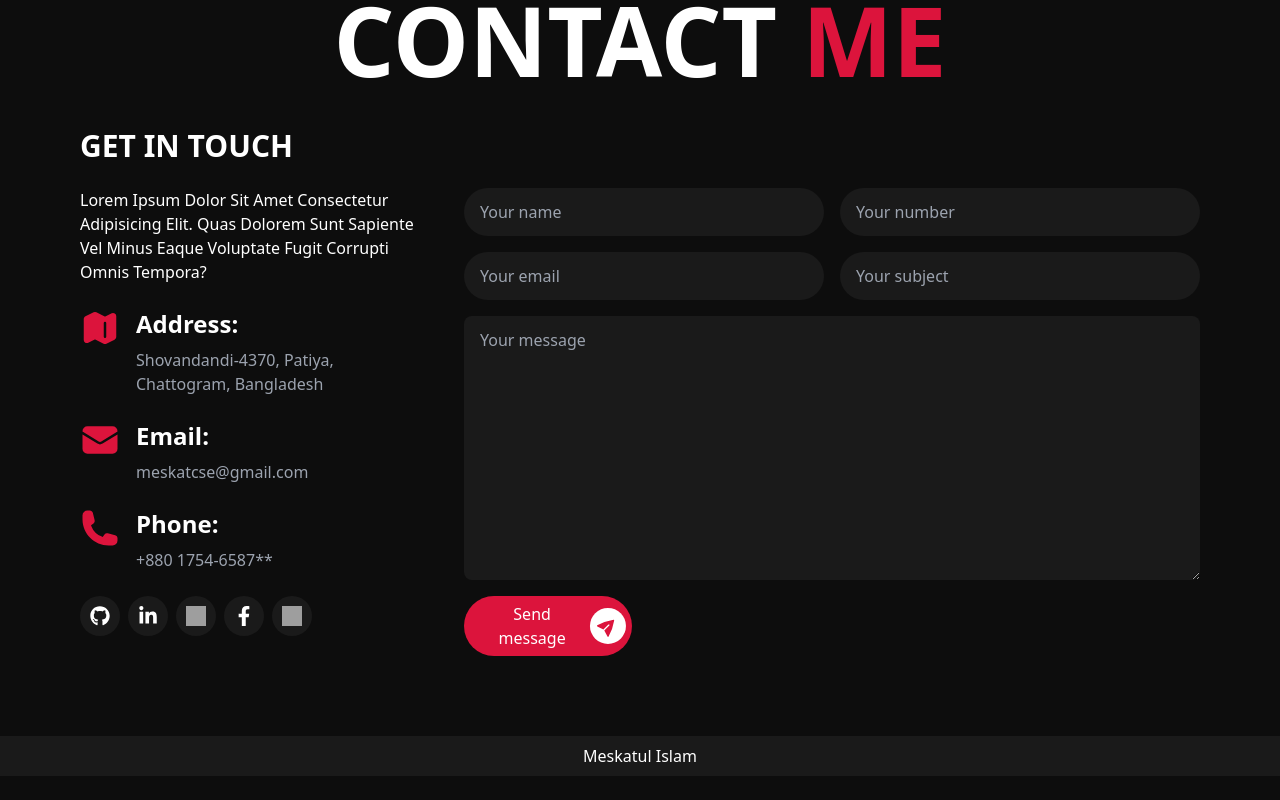
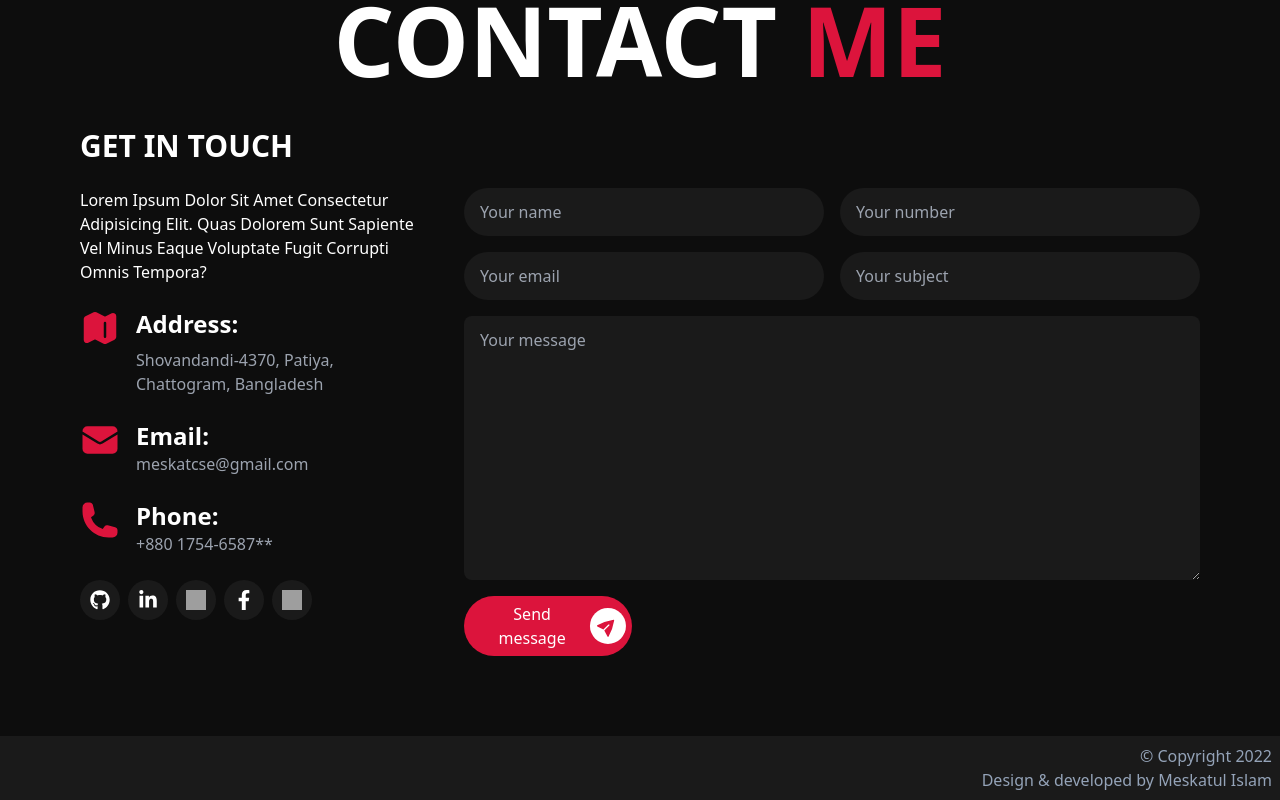
Before and after one commit to iammeskat/iammeskat.github.io, a React (Create React App) app: page / in a window 1280 px wide. Shown: the part 3466-4266 px from the top of the page. Before the commit the page ends 4242 px from the top, so only its background shows below. Built offline with nearby package versions, Linux system fonts and the light colour scheme; grey boxes are pictures that could not be loaded.

Commit message:
improve footer & address component

```diff
--- a/src/assets/css/main.css
+++ b/src/assets/css/main.css
@@ -17,6 +17,7 @@
 
   html::-webkit-scrollbar-thumb {
     @apply bg-[crimson] rounded-3xl;
+    border: 2px solid black;
   }
   body {
     @apply min-h-screen bg-[#0d0d0d] text-white;
--- a/src/assets/css/style.css
+++ b/src/assets/css/style.css
@@ -610,6 +610,7 @@ html::-webkit-scrollbar-thumb {
   border-radius: 1.5rem;
   --tw-bg-opacity: 1;
   background-color: rgb(220 20 60 / var(--tw-bg-opacity));
+  border: 2px solid black;
 }
 
 body {
@@ -929,6 +930,10 @@ section {
   flex-direction: column;
 }
 
+.items-end {
+  align-items: flex-end;
+}
+
 .items-center {
   align-items: center;
 }
@@ -1064,6 +1069,11 @@ section {
 .bg-red-500 {
   --tw-bg-opacity: 1;
   background-color: rgb(239 68 68 / var(--tw-bg-opacity));
+}
+
+.bg-black {
+  --tw-bg-opacity: 1;
+  background-color: rgb(0 0 0 / var(--tw-bg-opacity));
 }
 
 .p-1\.5 {
@@ -1213,6 +1223,11 @@ section {
   color: rgb(156 163 175 / var(--tw-text-opacity));
 }
 
+.text-slate-600 {
+  --tw-text-opacity: 1;
+  color: rgb(71 85 105 / var(--tw-text-opacity));
+}
+
 .text-white {
   --tw-text-opacity: 1;
   color: rgb(255 255 255 / var(--tw-text-opacity));
@@ -1231,6 +1246,16 @@ section {
 .text-red-500 {
   --tw-text-opacity: 1;
   color: rgb(239 68 68 / var(--tw-text-opacity));
+}
+
+.text-slate-800 {
+  --tw-text-opacity: 1;
+  color: rgb(30 41 59 / var(--tw-text-opacity));
+}
+
+.text-slate-200 {
+  --tw-text-opacity: 1;
+  color: rgb(226 232 240 / var(--tw-text-opacity));
 }
 
 .shadow {
@@ -1284,6 +1309,16 @@ section {
 .hover\:text-black:hover {
   --tw-text-opacity: 1;
   color: rgb(0 0 0 / var(--tw-text-opacity));
+}
+
+.hover\:text-blue-500:hover {
+  --tw-text-opacity: 1;
+  color: rgb(59 130 246 / var(--tw-text-opacity));
+}
+
+.hover\:text-\[crimson\]:hover {
+  --tw-text-opacity: 1;
+  color: rgb(220 20 60 / var(--tw-text-opacity));
 }
 
 .focus\:outline-0:focus {
--- a/src/components/Address.jsx
+++ b/src/components/Address.jsx
@@ -12,13 +12,20 @@ const Address = () => {
         title="Address"
         icon="map.svg"
         data="Shovandandi-4370, Patiya, Chattogram, Bangladesh"
+        type="text"
       />
       <ContactCard
         title="Email"
         icon="envelop.svg"
         data="meskatcse@gmail.com"
+        type="email"
       />
-      <ContactCard title="Phone" icon="call.svg" data="+880 1754-6587**" />
+      <ContactCard
+        title="Phone"
+        icon="call.svg"
+        data="+880 1754-6587**"
+        type="phone"
+      />
 
       <SocialLinks />
     </div>
--- a/src/components/ContactCard.jsx
+++ b/src/components/ContactCard.jsx
@@ -1,12 +1,28 @@
 const ContactCard = (props) => {
-  const { title, data, icon } = props;
+  const { title, data, icon, type } = props;
   return (
     <div className="flex space-x-4">
       <img className="w-10 h-10" src={`/images/${icon}`} alt="" />
 
       <div className="space-y-2 max-w-[15rem]">
         <h2 className="font-bold text-2xl">{title}:</h2>
-        <p className="text-gray-400">{data}</p>
+        {type === "email" ? (
+          <a
+            className="text-gray-400 hover:text-[crimson]"
+            href={`mailto:${data}`}
+          >
+            {data}
+          </a>
+        ) : type === "phone" ? (
+          <a
+            href={`tel:${data}`}
+            className="text-gray-400 hover:text-[crimson]"
+          >
+            {data}
+          </a>
+        ) : (
+          <p className="text-gray-400">{data}</p>
+        )}
       </div>
     </div>
   );
--- a/src/components/Footer.jsx
+++ b/src/components/Footer.jsx
@@ -1,7 +1,11 @@
 const Footer = () => {
   return (
-    <footer className="flex justify-center items-center bg-[#1a1a1a] p-2">
-      Meskatul Islam
+    <footer className="flex flex-col items-end bg-[#1a1a1a] p-2 text-gray-800m text-slate-400 ">
+      <p>© Copyright {new Date().getFullYear()}</p>
+      <p>
+        Design & developed by{" "}
+        <span className="font-medium">Meskatul Islam</span>
+      </p>
     </footer>
   );
 };
--- a/src/components/SocialLink.jsx
+++ b/src/components/SocialLink.jsx
@@ -3,7 +3,9 @@ const SocialLink = (props) => {
   return (
     <a
       href={url}
+      target="_blank"
       className="group flex items-center rounded-full bg-[#1a1a1a] hover:bg-[crimson] transition-all duration-300"
+      rel="noreferrer"
     >
       <div href={url} className="w-10 h-10 flex items-center justify-center ">
         <img className="w-5 h-5" src={`/images/${icon}`} alt="" />
```
